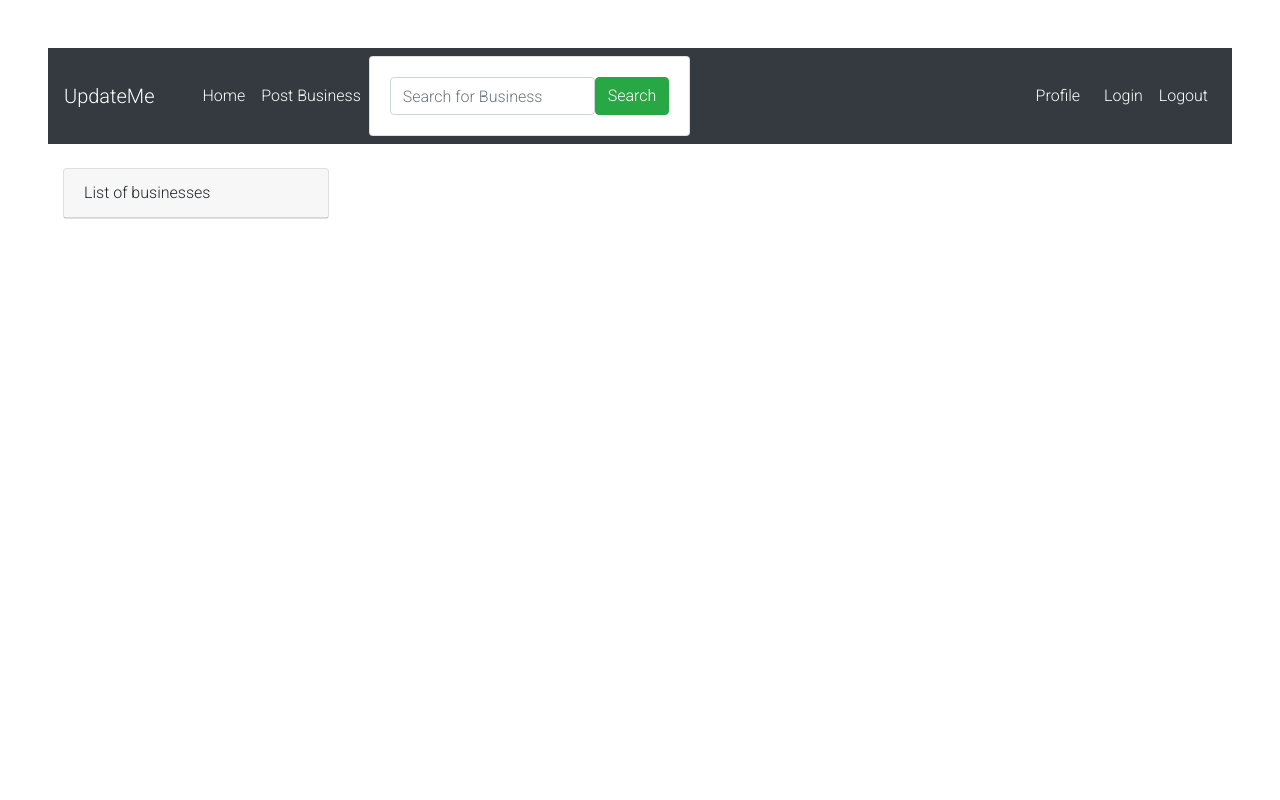
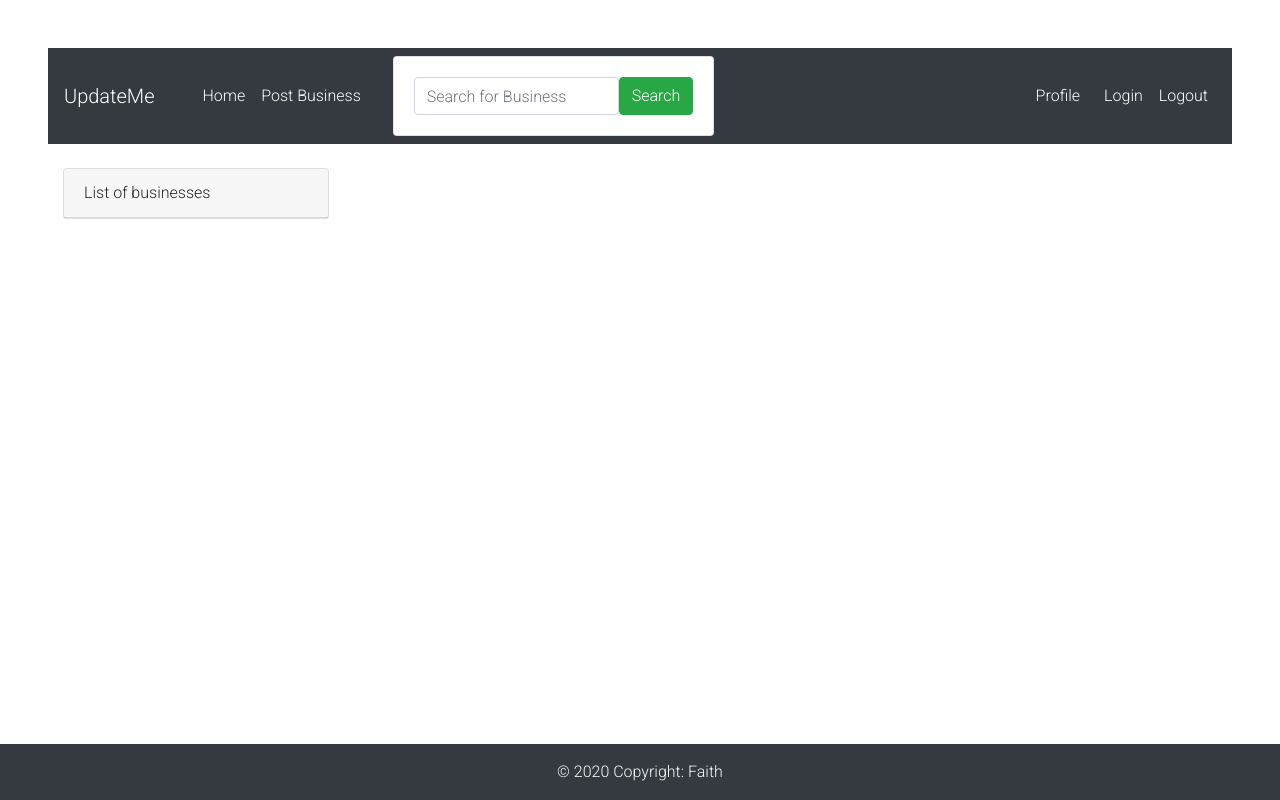
Before and after one commit to Faihope/UpdateMe, a Django app: page / in a window 1280 px wide. Run offline with Django 3.2, Linux system fonts and the light colour scheme; data that the repository does not hold is empty; some libraries are stand-ins or nearby versions.

Commit message:
Add footer

```diff
--- a/updateme/templates/index.html
+++ b/updateme/templates/index.html
@@ -47,6 +47,14 @@
             </div>
         </div>
     </div>
+    <footer class="bg-dark text-center text-lg-start fixed-bottom"  >
+        <!-- Copyright -->
+        <div class="text-center text-light p-3" style="background-color:rgb(52,58,64);">
+          © 2020 Copyright:
+          <a class="text-light"  href="#">Faith</a>
+        </div>
+        <!-- Copyright -->
+      </footer>
 </div>
 
 
--- a/updateme/templates/navbar.html
+++ b/updateme/templates/navbar.html
@@ -26,7 +26,7 @@
                 <a href="{% url 'new_business'%}" style="color: white;" class="nav-item nav-link">Post Business</a>
             </div>
 
-            <form class="card card-sm ">
+            <form class="card card-sm ml-4 ">
                 <div class="card-body row no-gutters align-items-center">
                     <div class="col">
                         <input type="search" name='item_name' placeholder="Search for Business"
```
